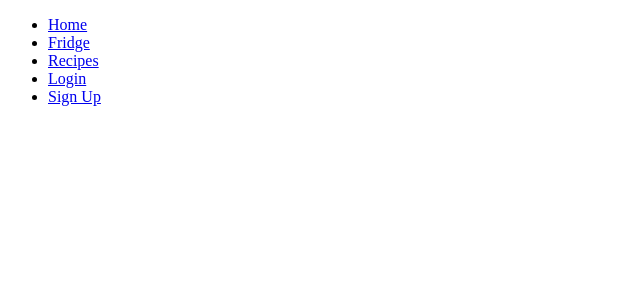
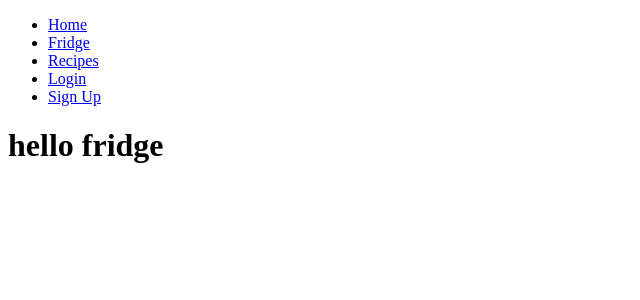
Before and after one commit to Spryte-Studio/Whats_For_Dinner, a React app: page /storage in a window 1280 px wide. Shown: the top 300 px of the page, without its empty margins (0-640 px from the left). Built offline with nearby package versions, Linux system fonts and the light colour scheme; the HTML template or start-up script is replaced by a standard one.

Commit message:
build: initial fridge component test

```diff
--- a/client/src/components/storage/Storage.jsx
+++ b/client/src/components/storage/Storage.jsx
@@ -1,9 +1,12 @@
 import React from 'react';
+import Fridge from './fridgePantry/Fridge.jsx';
+import Pantry from './fridgePantry/Pantry.jsx'
 
 var Storage = () => {
   return (
     <div id='Storage'>
-
+      <Fridge />
+      <Pantry />
     </div>
   );
 };
--- a/client/src/components/storage/fridgePantry/Fridge.jsx
+++ b/client/src/components/storage/fridgePantry/Fridge.jsx
@@ -3,7 +3,7 @@ import React from 'react';
 var Fridge = () => {
   return (
     <div id='Fridge'>
-
+      <h1>hello fridge</h1>
     </div>
   );
 };
```
